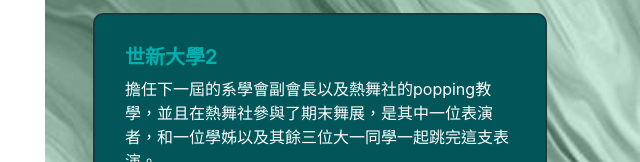
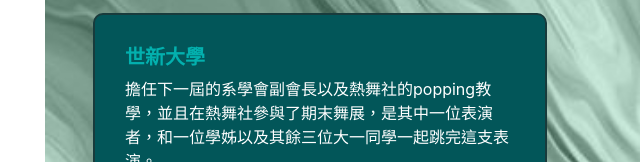
Before and after one commit to ziquanhe/ziquanhe.github.io, a plain HTML site: page index.html in a window 1280 px wide. Shown: the part 1438-1600 px from the top of the page, 227-867 px from the left. Drawn offline with nearby package versions, Linux system fonts and the light colour scheme; a web font is replaced by a local one.

Commit message:
Update index.html

```diff
--- a/index.html
+++ b/index.html
@@ -78,7 +78,7 @@
                             <h3 class="mb-0 jeff-white" style="text-shadow: 0 0 5px #000;">世新大學<a href="https://ics.wp.shu.edu.tw/" target="_blank" class="jefflink"><i class="fa-solid fa-up-right-from-square jeff-green"></i></a></h3>
                             <div class="subheading mb-3 conan" style="text-shadow: 0 0 5px #000;">資訊傳播學系</div>
                             <div class="jeffdiv">
-                                <h4 class="jeffsmall">世新大學2</h4>
+                                <h4 class="jeffsmall">世新大學</h4>
                                 <p class="jeff-white">擔任下一屆的系學會副會長以及熱舞社的popping教學，並且在熱舞社參與了期末舞展，是其中一位表演者，和一位學姊以及其餘三位大一同學一起跳完這支表演。</p>
                             </div>
                         </div>
```
